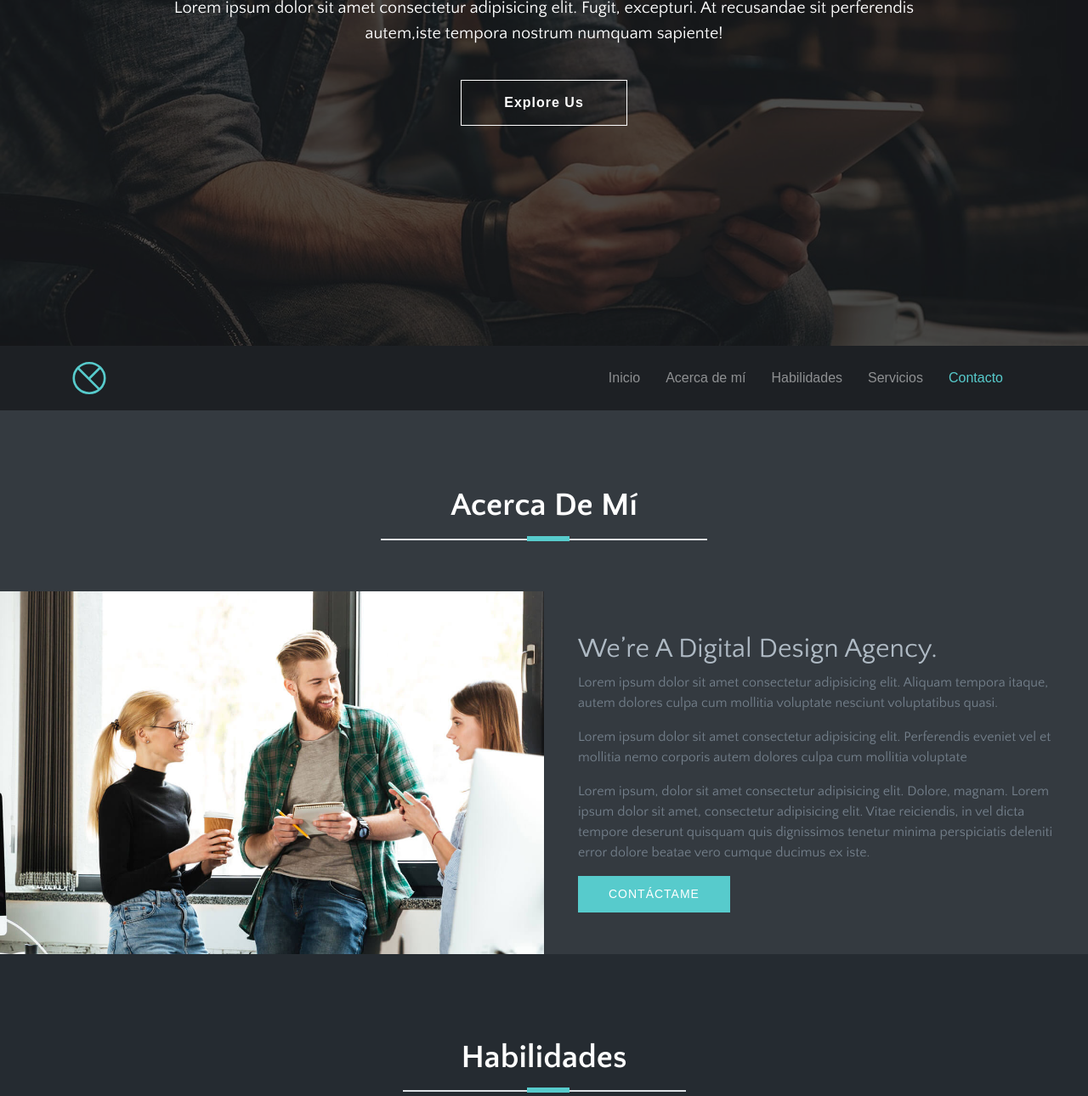
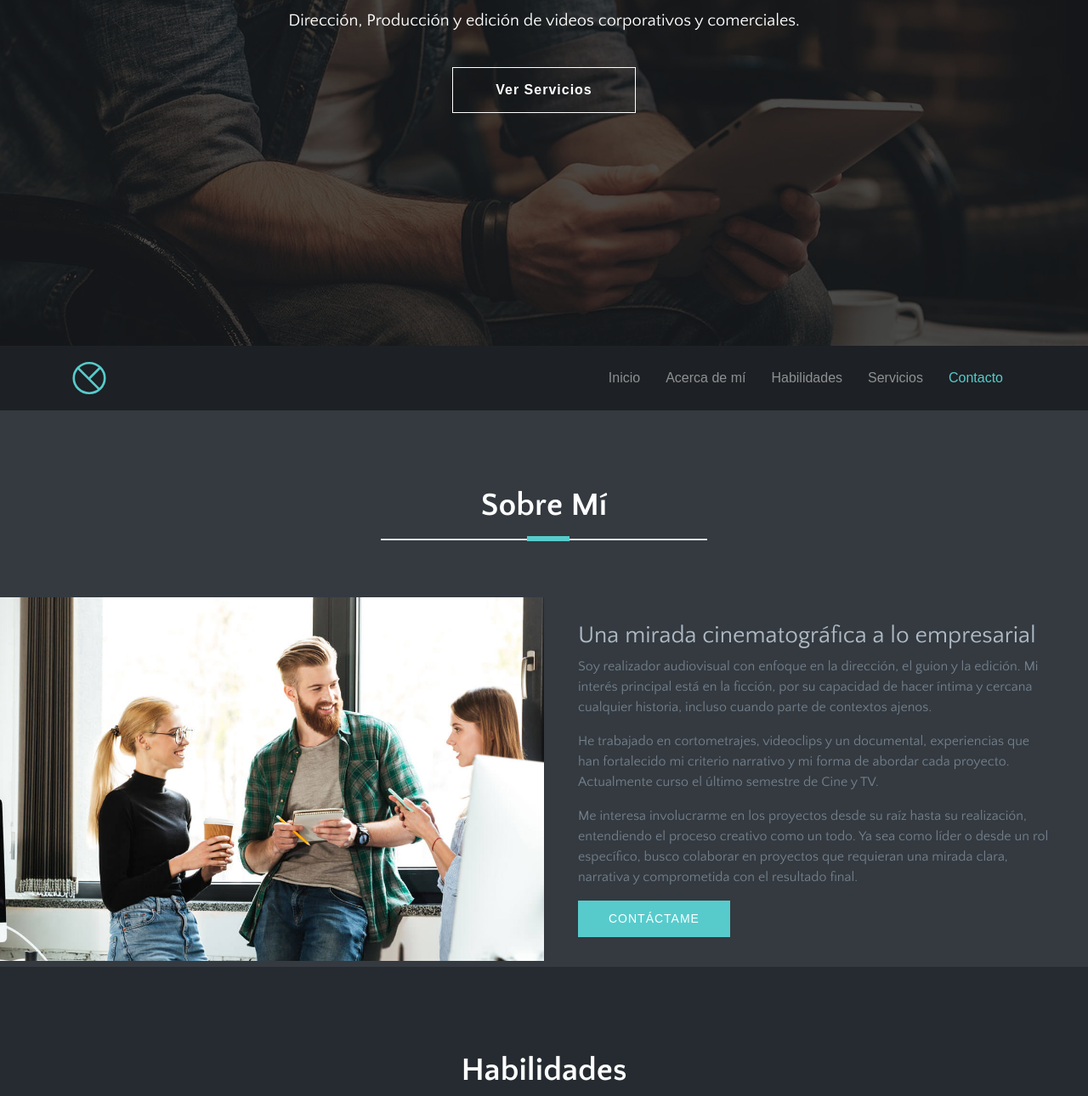
Before and after one commit to Javier-Sanguino/Portfolio, a website: page index.html in a window 1280 px wide. Shown: the part 393-1683 px from the top of the page at 85% size. Drawn offline with Linux system fonts and the light colour scheme; some packages are replaced by stand-ins of ours; files whose address does not match are found by name; a web font is replaced by a local one.

Commit message:
Commit: Ajustes a los textos, primeras secciones

```diff
--- a/css/Estilos.css
+++ b/css/Estilos.css
@@ -1,3 +1,39 @@
+/* ===========btn hero down============== */
+.btn-hero {
+  position: relative;
+  overflow: hidden;
+}
+.btn-hero-text,
+.btn-hero-down {
+  display: inline-flex;
+  align-items: center;
+  justify-content: center;
+  transition: transform 0.4s cubic-bezier(0.4, 0, 0.2, 1), opacity 0.3s ease;
+}
+/* Estado inicial */
+.btn-hero-text {
+  transform: translateY(0);
+  opacity: 1;
+}
+.btn-hero-down {
+  position: absolute;
+  transform: translateY(150%);
+  opacity: 0;
+  inset: 0;
+}
+.btn-hero:hover .btn-hero-text {
+  transform: translateY(-150%);
+  opacity: 0;
+}
+.btn-hero:hover .btn-hero-down {
+  transform: translateY(0);
+  opacity: 1;
+}
+.btn-hero-down i {
+  font-size: 24px;
+}
+/* ===========btn hero down============== */
+
 .about-title {
   margin-top: 90px;
 }
--- a/css/style.css
+++ b/css/style.css
@@ -119,12 +119,12 @@ a:hover {
 
 .form-control::-webkit-input-placeholder {
   /*  Chrome, Safari, Opera  */
-  color: #b35454;
+  color: #ddd;
 }
 
 .form-control:-moz-placeholder {
   /* Firefox 18- */
-  color: #c07e7e;
+  color: #ddd;
 }
 
 .form-control::-moz-placeholder {
@@ -803,10 +803,6 @@ a:hover {
   margin: 0;
 }
 
-.google-map #map_canvas {
-  height: 400px;
-}
-
 .contact-info p {
   margin-bottom: 25px;
 }
--- a/index.html
+++ b/index.html
@@ -55,10 +55,10 @@
 	<!-- Hero -->
 	<section class="hero-area overlay" style="background-image: url('images/banner/hero-area.jpg');">
 		<div class="block">
-			<h1>Experience the new reality</h1>
-			<p>Lorem ipsum dolor sit amet consectetur adipisicing elit. Fugit, excepturi. At recusandae sit perferendis
-				autem,iste tempora nostrum numquam sapiente!</p>
-			<a href="#servicios" class="btn btn-transparent smooth-scroll">Explore Us</a>
+			<h1>Filmmaker &amp; Video Editor</h1>
+			<p>Dirección, Producción y edición de videos corporativos y comerciales.</p>
+			<a href="#servicios" class="btn btn-transparent smooth-scroll btn-hero"><span class="btn-hero-text">Ver
+					Servicios</span><span class="btn-hero-down"><i class="bi bi-chevron-down"></i></span></a>
 		</div>
 	</section> <!-- End section -->
 
@@ -123,7 +123,7 @@
 			<!-- section title -->
 			<div class="col-md-12">
 				<div class="title text-center">
-					<h2 class="about-title">Acerca de mí</h2>
+					<h2 class="about-title">Sobre mí</h2>
 					<div class="border"></div>
 				</div>
 			</div> <!-- /section title -->
@@ -134,19 +134,21 @@
 			</div>
 			<div class="col-lg-6">
 				<div class="content-block">
-					<h2>We’re A Digital Design Agency.</h2>
-					<p>Lorem ipsum dolor sit amet consectetur adipisicing elit. Aliquam tempora itaque, autem
-						dolores culpa cum mollitia voluptate nesciunt voluptatibus quasi.</p>
-					<p>Lorem ipsum dolor sit amet consectetur adipisicing elit. Perferendis eveniet vel et mollitia
-						nemo corporis autem dolores culpa cum mollitia voluptate</p>
-					<p>Lorem ipsum, dolor sit amet consectetur adipisicing elit. Dolore, magnam.
-						Lorem ipsum dolor sit amet, consectetur adipisicing elit. Vitae reiciendis, in vel dicta
-						tempore deserunt quisquam quis dignissimos tenetur minima perspiciatis deleniti error dolore
-						beatae vero cumque ducimus ex iste.
+					<h3>Una mirada cinematográfica a lo empresarial</h3>
+					<p>Soy realizador audiovisual con enfoque en la dirección, el guion y la edición. Mi interés
+						principal está en la ficción, por su capacidad de hacer íntima y cercana cualquier historia,
+						incluso cuando parte de contextos ajenos.</p>
+					<p>He trabajado en cortometrajes, videoclips y un documental, experiencias que han fortalecido mi
+						criterio narrativo y mi forma de abordar cada proyecto. Actualmente curso el último semestre de
+						Cine y TV.
+					</p>
+					<p>Me interesa involucrarme en los proyectos desde su raíz hasta su realización, entendiendo el
+						proceso creativo como un todo. Ya sea como líder o desde un rol específico, busco colaborar en
+						proyectos que requieran una mirada clara, narrativa y comprometida con el resultado final.
 					</p>
 					<div class="row">
 						<div class="col-md-6">
-							<a href="contact.html" class="btn btn-main">Contáctame</a>
+							<a href="#contact-us" class="btn btn-main smooth-scroll">Contáctame</a>
 						</div>
 					</div>
 				</div>
```
